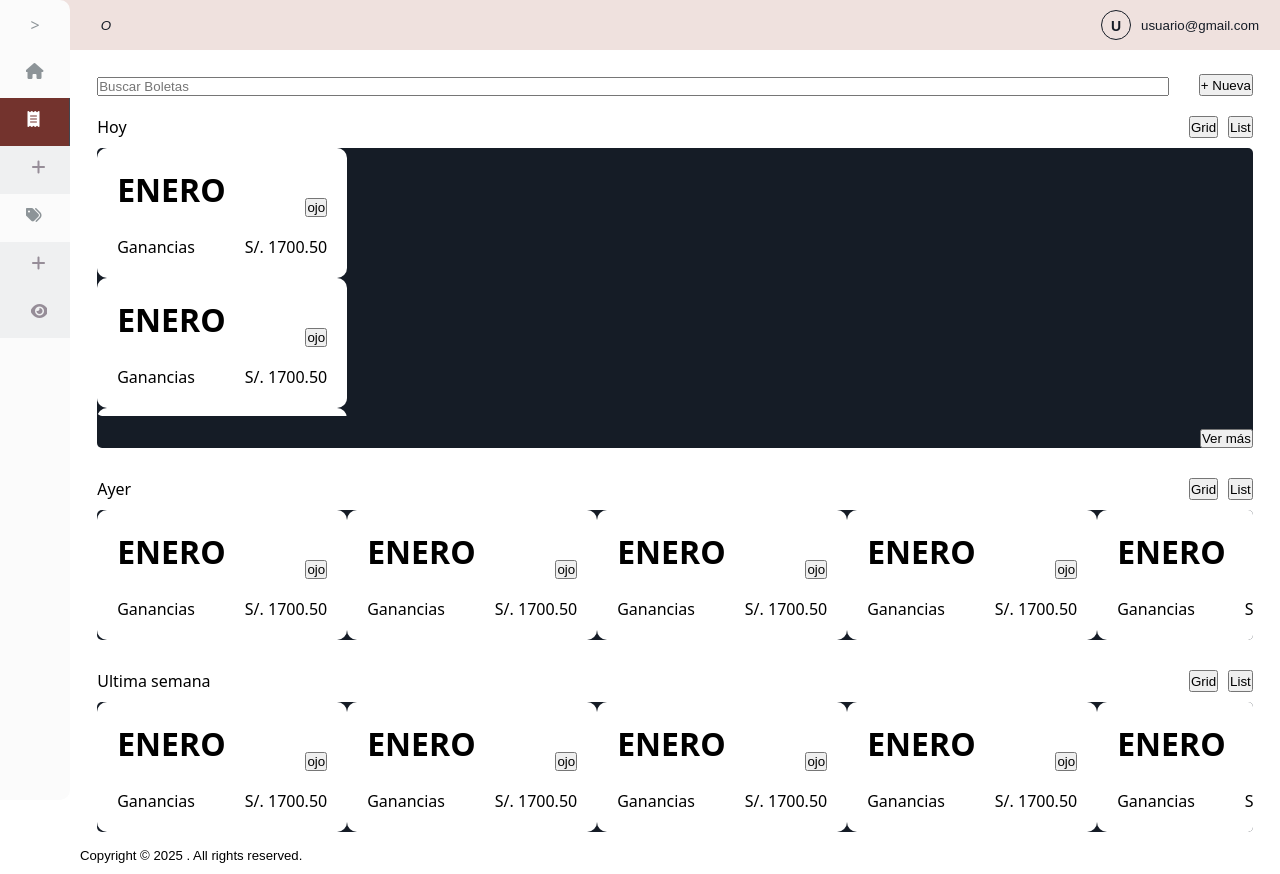
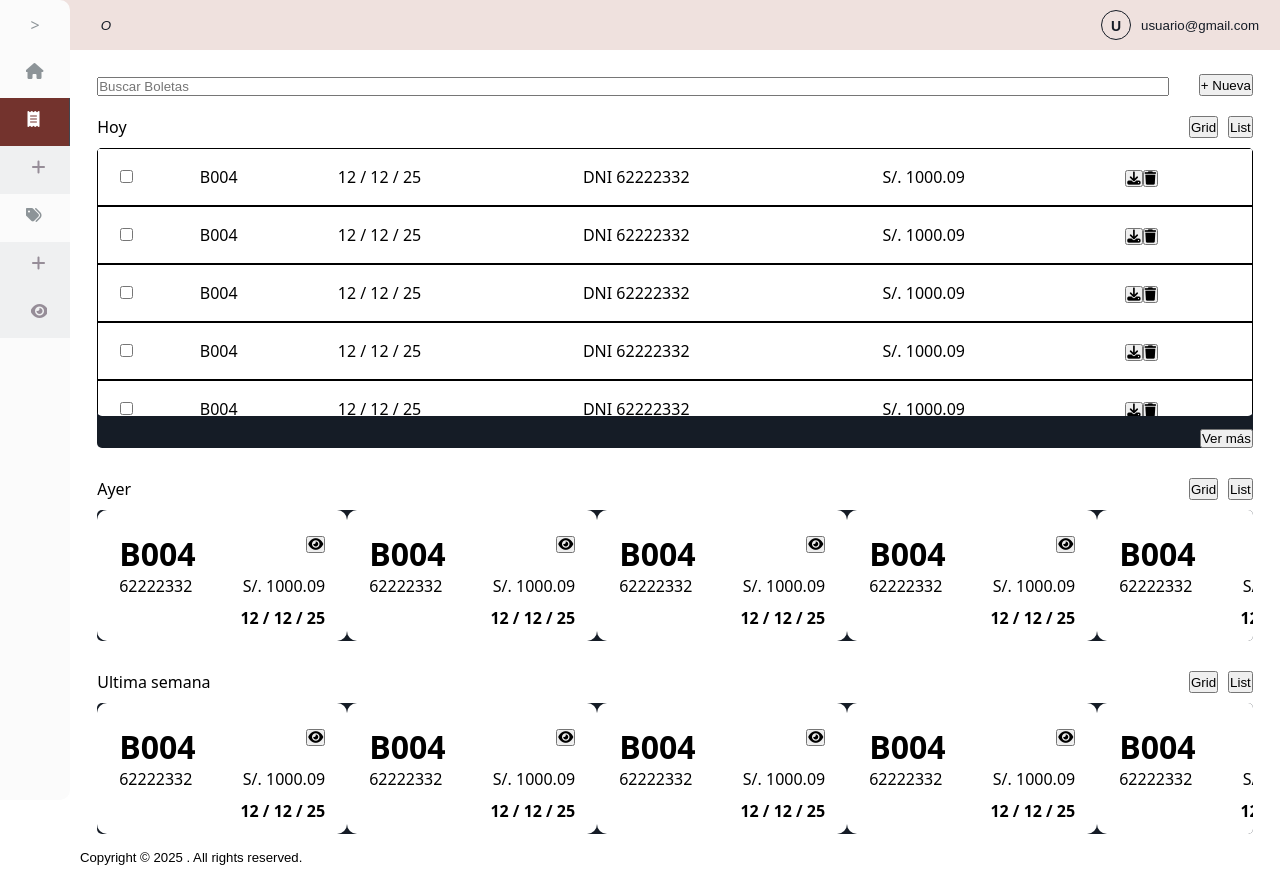
Before and after one commit to AlonsoCod3/Facturando, an Angular app: page / in a window 1280 px wide. Both pictures are taken after a click on the item "Boletas". Built offline with nearby package versions, Linux system fonts and the light colour scheme.

Commit message:
Add swith of mode for card tickets

```diff
--- a/src/app/components/card/card.component.css
+++ b/src/app/components/card/card.component.css
@@ -59,6 +59,59 @@
     }
 }
 
+.list {
+    color: black;
+    border: 1px solid;
+    .main , .content {
+        display: flex;
+    }
+    .main {
+        /* gap: 20px; */
+        padding: 10px;
+    }
+    .content {
+        flex: 1
+    }
+    table {
+        flex:1;
+        td {
+            padding: 5px 10px;
+            /* width: 100% */
+        }
+    }
+}
+.grid {
+    display: flex;
+    flex-direction: column;
+    color: black;
+    padding: 20px;
+    border-radius:10px;
+    width: 250px;
+    table{
+        width:100%
+    }
+    .title {
+        width: 100%;
+        font-weight:bolder;
+        font-size: 32px;
+    }
+    tr {
+        display: flex;
+        justify-content: space-between;
+        /* td {
+        } */
+    }
+    tr:last-child{
+        justify-content: end;
+        margin-top:10px;
+        margin-bottom:-10px
+    }
+    .date{
+        flex:1fr;
+        justify-content: space-between;
+        font-weight: bolder;
+    }
+}
 .selectCard{
     background-color: var(--neutral-2-color);
     transition: background .4s;
--- a/src/app/components/card/card.component.html
+++ b/src/app/components/card/card.component.html
@@ -2,7 +2,7 @@
     <div class="resumen">
         <section class="title"><b>ENERO</b></section>
         <button class="eye-show">
-            ojo
+            <i class="fa fa-eye"></i>
         </button>
         <section class="content">
             <div>
@@ -27,6 +27,89 @@
         </div>
     </div>
 }
+@else if (typo == "list"){
+    <div class="normal" [ngClass]="version? 'list':'grid'">
+        <div class="main">
+            <!-- <section class="title">B004</section> -->
+            <section class="content">
+             <table>
+                <tr>
+                    <td>
+                        <input type="checkbox" >
+                    </td>
+                    <td>
+                        <div>
+                            <span>B004</span>
+                        </div>
+                    </td>
+                    <td>
+                        <div>
+                            <span>12 / 12 / 25</span>
+                        </div>
+                    </td>
+                    <td>
+                        <div>
+                            <span>DNI 62222332</span>
+                        </div>
+                    </td>
+                    <td>
+                        <div>
+                            <span>S/. 1000.09</span>
+                        </div>
+                    </td>
+                    <td>
+                        <button class="fa fa-download"></button>
+                        <button class="fa fa-trash"></button>
+                    </td>
+                </tr>
+             </table>
+            </section>
+        </div>
+    </div>
+}
+@else if (typo == "grid"){
+    <div class="normal" [ngClass]="version? 'list':'grid'">
+        <div class="main">
+            <!-- <section class="title">B004</section> -->
+            <section class="content">
+             <table>
+                <tr>
+                    <td hidden >
+                        <input type="checkbox" >
+                    </td>
+                    <td>
+                        <div class="title">
+                            <span>B004</span>
+                        </div>
+                    </td>
+                    <td>
+                        <button class="fa fa-eye"></button>
+                    </td>
+                </tr>
+                <tr>
+                    <td>
+                        <div class="document">
+                            <span>62222332</span>
+                        </div>
+                    </td>
+                    <td>
+                        <div class="amount">
+                            <span>S/. 1000.09</span>
+                        </div>
+                    </td>
+                </tr>
+                <tr>
+                    <td colspan="2">
+                        <div class="date">
+                            <span>12 / 12 / 25</span>
+                        </div>
+                    </td>
+                </tr>
+             </table>
+            </section>
+        </div>
+    </div>
+}
 @else {
     <div>default</div>
 }
--- a/src/app/components/card/card.component.ts
+++ b/src/app/components/card/card.component.ts
@@ -13,6 +13,7 @@ export class CardComponent implements OnInit{
 
   // Data only of card selectable
   @Input("typo-data") tData : {value:string, price:string,id:string,select:boolean}
+  @Input("card_ver") version : boolean
   @Output("arrayClickable") arrayClickable: EventEmitter<any> = new EventEmitter();
   @Output("arrayUnclickable") arrayUnclickable: EventEmitter<any> = new EventEmitter();
 
--- a/src/app/pages/ticket/ticket.component.css
+++ b/src/app/pages/ticket/ticket.component.css
@@ -45,6 +45,7 @@ gap: attr(data-gap px)
     height: 100%;
     border-radius: 5px;
     overflow-x: auto;
+    gap:0
 }
 .dark {
     background-color: #151c26;
--- a/src/app/pages/ticket/ticket.component.html
+++ b/src/app/pages/ticket/ticket.component.html
@@ -12,15 +12,15 @@
                     Hoy
                 </div>
                 <div class="buttonActions">
-                    <button (click)="changeData('grid', cardNow)">Grid</button>
-                    <button (click)="changeData('list', cardNow)">List</button>
+                    <button (click)="changeData('grid', cardNow, 'section1')">Grid</button>
+                    <button (click)="changeData('list', cardNow, 'section1')">List</button>
                 </div>
             </div>
             <section class="last-tickets">
                 <div class="section-card dark" data-pad="20" #cardNow>
-                    <section class="c-height gap" data-gap="20">
+                    <section class="c-height gap" data-gap="20" >
                         @for (item of [].constructor(5); track $index) {
-                        <app-card [typo]="'resumen'" />
+                        <app-card [typo]="section1.type" [card_ver]="section1.cad"/>
                         }
                         <button>
                             Ver listado
@@ -41,15 +41,15 @@
                     Ayer
                 </div>
                 <div class="buttonActions">
-                    <button (click)="changeData('grid',cardYesterday)">Grid</button>
-                    <button (click)="changeData('list',cardYesterday)">List</button>
+                    <button (click)="changeData('grid',cardYesterday, 'section2')">Grid</button>
+                    <button (click)="changeData('list',cardYesterday, 'section2')">List</button>
                 </div>
             </div>
             <section class="last-tickets">
                 <div class="section-card dark" data-pad="20" #cardYesterday>
                     <section class="c-width gap" data-gap="20">
                         @for (item of [].constructor(5); track $index) {
-                        <app-card [typo]="'resumen'" />
+                        <app-card [typo]="section2.type" [card_ver]="section2.cad"/>
                         }
                         <button>
                             Ver listado
@@ -70,15 +70,15 @@
                     Ultima semana
                 </div>
                 <div class="buttonActions">
-                    <button (click)="changeData('grid',cardBefore)">Grid</button>
-                    <button (click)="changeData('list',cardBefore)">List</button>
+                    <button (click)="changeData('grid',cardBefore, 'section3')">Grid</button>
+                    <button (click)="changeData('list',cardBefore, 'section3')">List</button>
                 </div>
             </div>
             <section class="last-tickets">
                 <div class="section-card dark" data-pad="20" #cardBefore>
                     <section class="c-width gap" data-gap="20">
                         @for (item of [].constructor(5); track $index) {
-                        <app-card [typo]="'resumen'" />
+                        <app-card [typo]="section3.type" [card_ver]="section3.cad"/>
                         }
                         <button>
                             Ver listado
--- a/src/app/pages/ticket/ticket.component.ts
+++ b/src/app/pages/ticket/ticket.component.ts
@@ -11,6 +11,16 @@ import { RouterLink } from '@angular/router';
 export class TicketComponent {
   @ViewChild("card")  tarjetaAfter!:ElementRef;
 
+  card_ver:boolean = true
+
+  type_boleta_1:string = "list"
+  type_boleta_2:string = "grid"
+  type_boleta_3:string = "grid"
+
+  section1 = { type:"list",cad: true }
+  section2 = { type:"grid",cad: false }
+  section3 = { type:"grid",cad: false }
+
   ngAfterViewInit() {
   }
   controlCard(card:any){
@@ -18,21 +28,21 @@ export class TicketComponent {
     card.classList.remove("expand") :
     card.classList.add("expand")
   }
-  changeData(type:string, card:any) {
+  changeData(type:string, card:any, bole:any) {
+    console.log(card)
     if(type == "grid") {
-      // this.tarjetaAfter.nativeElement.childNodes[0].classList.remove("c-height")
-      // this.tarjetaAfter.nativeElement.classList.remove("expand")
-      // this.tarjetaAfter.nativeElement.childNodes[0].classList.add("c-width")
       card.childNodes[0].classList.remove("c-height")
       card.classList.remove("expand")
       card.childNodes[0].classList.add("c-width")
+      this[bole].type = "grid"
+      this[bole].cad = false
     }
     if(type == "list") {
-      // this.tarjetaAfter.nativeElement.childNodes[0].classList.remove("c-width")
-      // this.tarjetaAfter.nativeElement.classList.add("expand")
-      // this.tarjetaAfter.nativeElement.childNodes[0].classList.add("c-height")
       card.childNodes[0].classList.remove("c-width")
       card.childNodes[0].classList.add("c-height")
+      // bole = "list"
+      this[bole].type = "list"
+      this[bole].cad= true
     }
   }
 }
```
